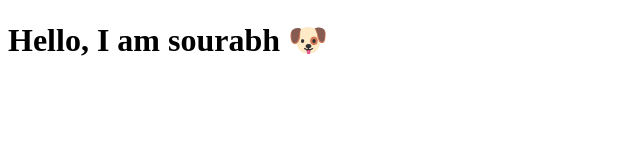
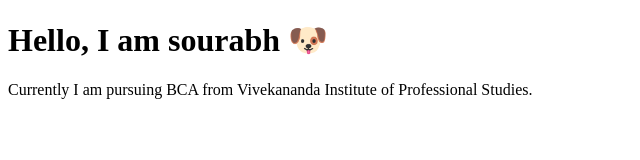
Before and after one commit to SK02K1/neog-lesson02-practice, a plain HTML site: page index.html in a window 1280 px wide. Shown: the whole page, without its empty margins (0-640 px from the left). Drawn offline with Linux system fonts and the light colour scheme.

Commit message:
base page updated

```diff
--- a/index.html
+++ b/index.html
@@ -9,6 +9,7 @@
 <body>
 
     <h1>Hello, I am sourabh 🐶</h1>
+    <p>Currently I am pursuing BCA from Vivekananda Institute of Professional Studies.</p>
 
 </body>
 </html>
```
